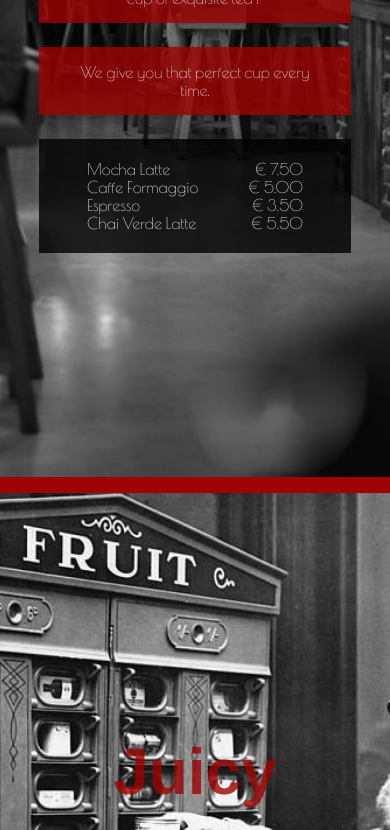
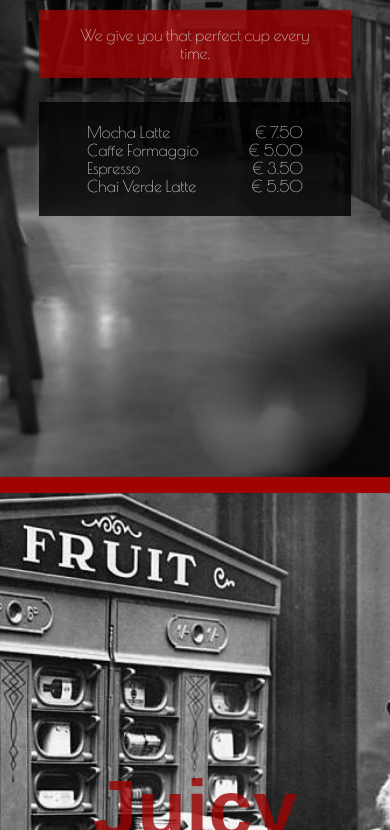
Before and after one commit to SarbastHesso/Caffe-Retro, a plain HTML site: page index.html in a window 390 px wide. Shown: the part 367-1197 px from the top of the page. Drawn offline with nearby package versions, Linux system fonts and the light colour scheme; a web font is replaced by a local one.

Commit message:
modified font-size for mobile

```diff
--- a/styles.css
+++ b/styles.css
@@ -90,6 +90,7 @@ header nav a {
 .section-title {
     font-size: 6rem;
     color: rgb(159, 3, 3);
+    font-weight: bold;
 }
 
 .p-1 {
@@ -142,7 +143,7 @@ ul li {
 }
 
 .section-title {
-    font-size: 4rem;
+    font-size: 5rem;
 }
 
 }
@@ -159,14 +160,23 @@ ul li {
 }
 }
 
-@media screen and (max-width: 420px){
+@media screen and (max-width: 450px){
+    .container {
+        width: 90%;
+    }
+
     header nav a {
     padding: 1rem;
+}
+
+.flex .p-1 {
+    display: none;
 }
 
 .flex {
     gap: 1.5rem;
     font-size: 1rem;
+    font-weight: 500;
 }
 
 #cosy  ul li:last-of-type {
```
